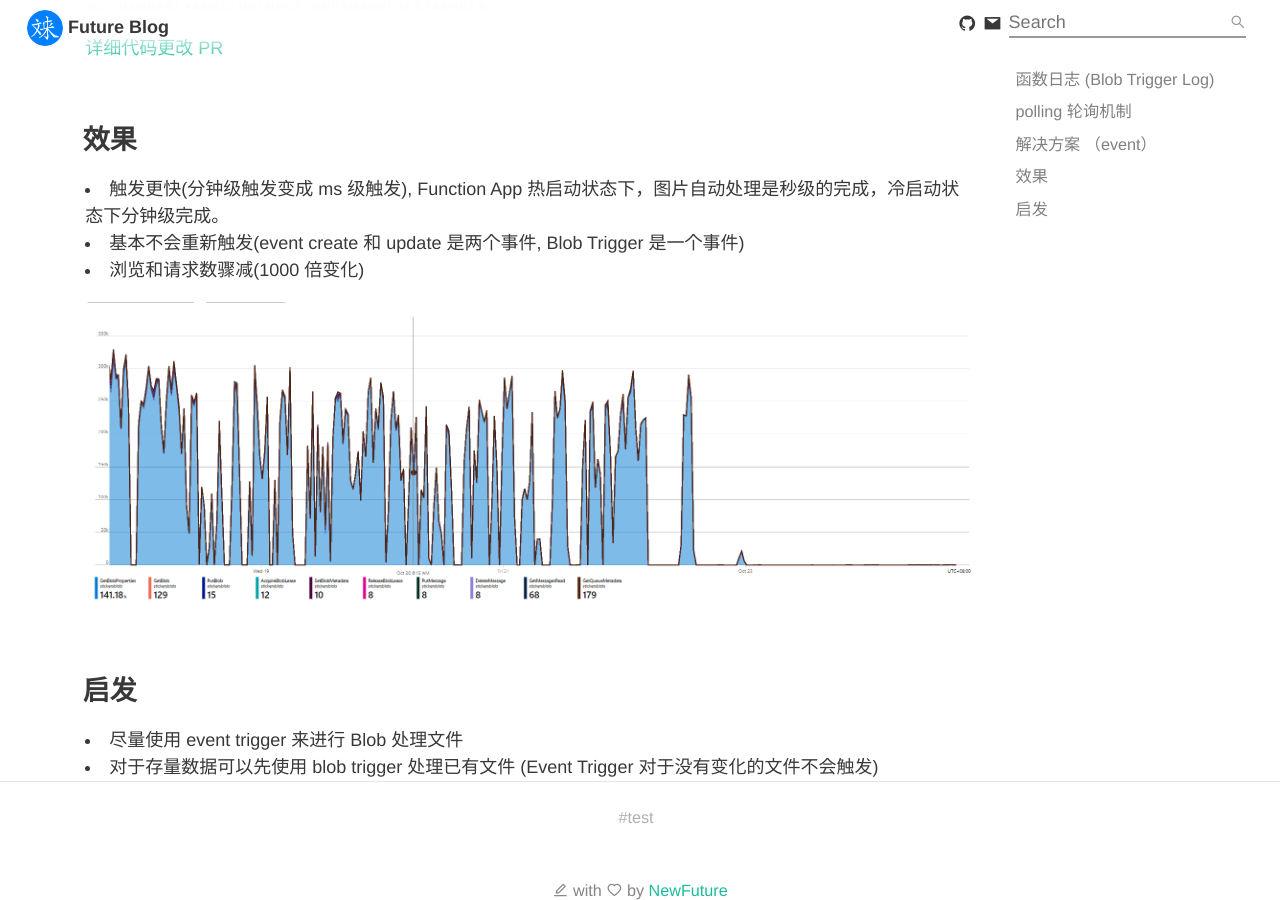
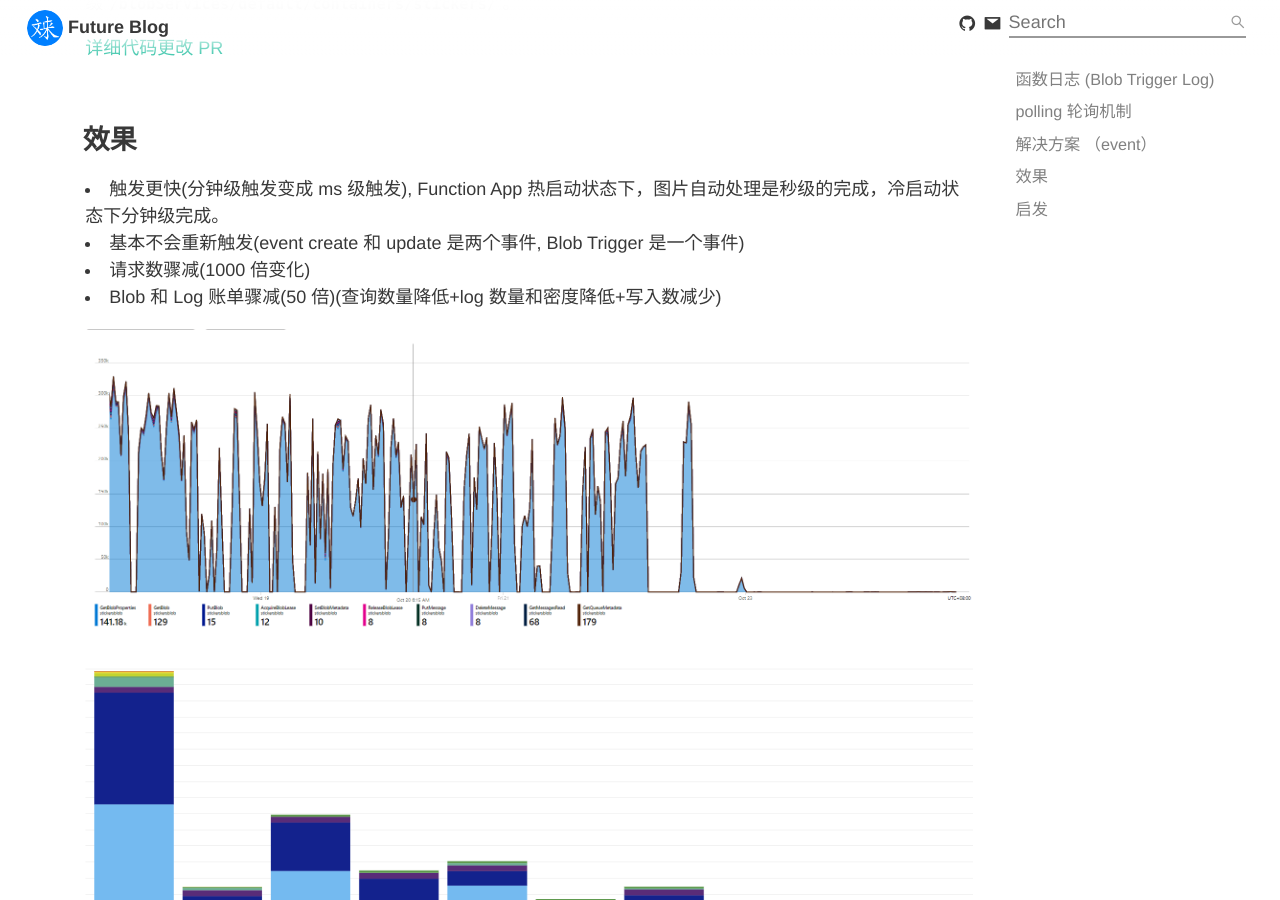
Before and after one commit to NewFuture/blog, a Jekyll site: the page built from _posts/2022-10-23-azure-blob-trigger-polling.md, in a window 1280 px wide and 900 px high, scrolled down 1993 px. Built offline with Jekyll 4.4.1, drawn with Linux system fonts in a browser that asks for light colours.

Commit message:
add coast

```diff
--- a/_posts/2022-10-23-azure-blob-trigger-polling.md
+++ b/_posts/2022-10-23-azure-blob-trigger-polling.md
@@ -79,9 +79,12 @@ tags:
 
 -   触发更快(分钟级触发变成 ms 级触发), Function App 热启动状态下，图片自动处理是秒级的完成，冷启动状态下分钟级完成。
 -   基本不会重新触发(event create 和 update 是两个事件, Blob Trigger 是一个事件)
--   浏览和请求数骤减(1000 倍变化)
+-   请求数骤减(1000 倍变化)
+-   Blob 和 Log 账单骤减(50 倍)(查询数量降低+log 数量和密度降低+写入数减少)
 
 ![query count](/assets/img/azure-blob-trigger-polling/query-count.png)
+
+![cost count](/assets/img/azure-blob-trigger-polling/coast-count.png)
 
 ## 启发
 
```
Also changed, not shown: assets/img/azure-blob-trigger-polling/coast-count.png (added).
